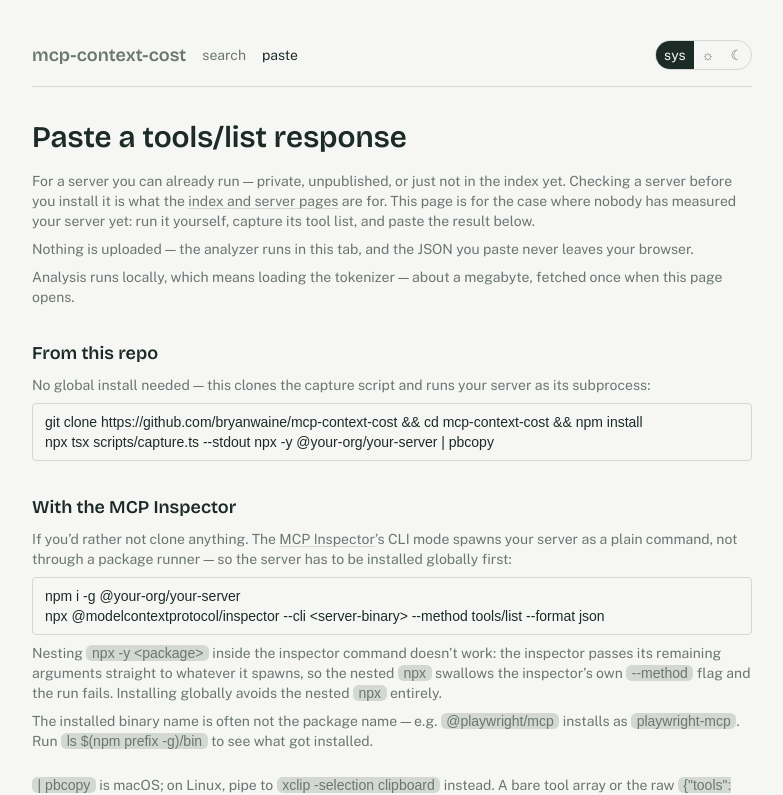
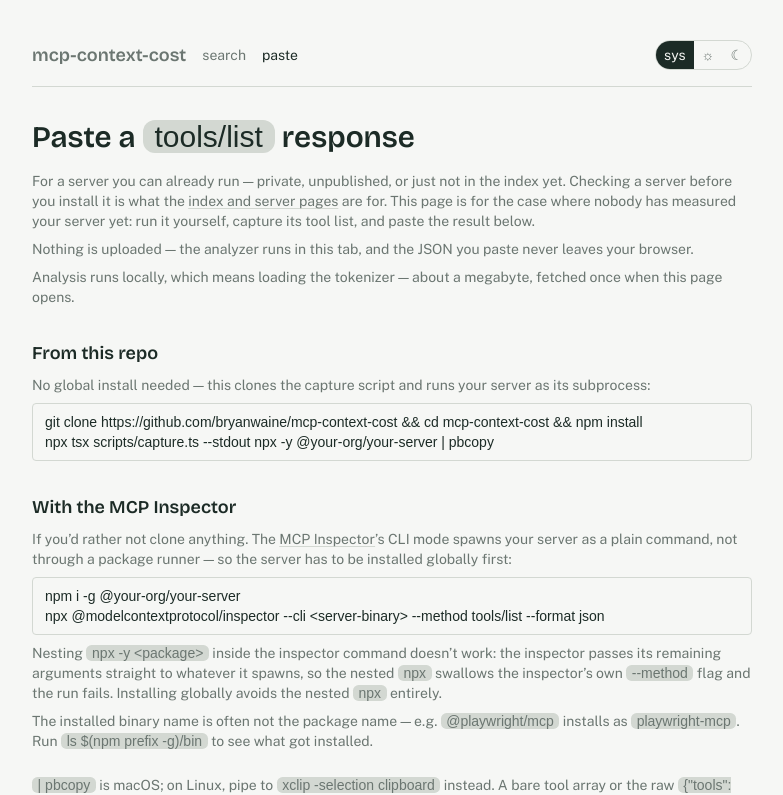
Before and after one commit to bryanwaine/mcp-context-cost, a Next.js app in the folder apps/web/: page /paste in a window 1280 px wide. Shown: the top 795 px of the page, without its empty margins (248-1031 px from the left). Built offline with nearby package versions, Linux system fonts and the light colour scheme; a web font is replaced by a local one.

Commit message:
web: fix styling on paste page

```diff
--- a/apps/web/app/paste/page.tsx
+++ b/apps/web/app/paste/page.tsx
@@ -8,7 +8,7 @@
       <SiteHeader />
 
       <h1 className="mt-8 font-display text-3xl">
-        Paste a tools/list response
+        Paste a <code>tools/list</code> response
       </h1>
 
       <p className="mt-4 text-sm text-muted">
```
